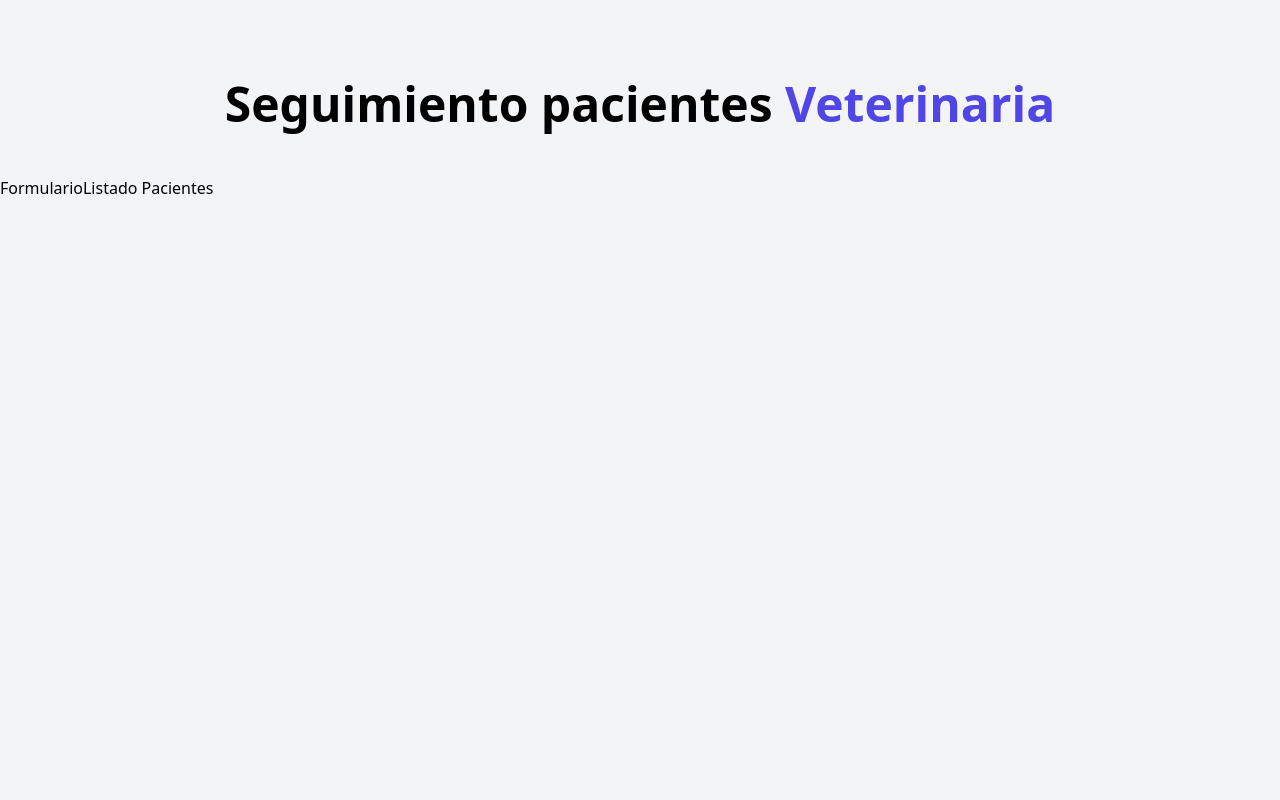
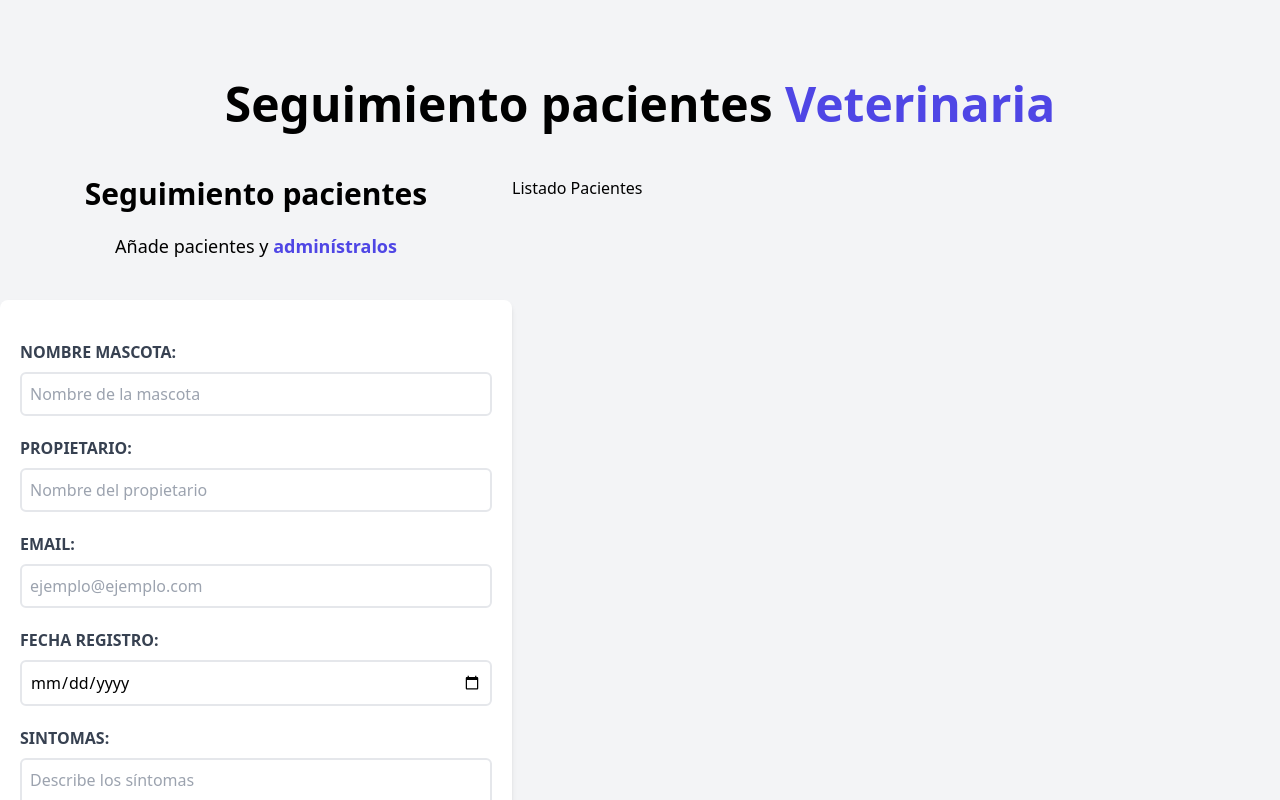
Before and after one commit to mikeolopolous/veterinaria-vite, a React (Vite) app: page / in a window 1280 px wide. Shown: the top 800 px of the page. Built offline with nearby package versions, Linux system fonts and the light colour scheme.

Commit message:
add form

```diff
--- a/src/components/Formulario.jsx
+++ b/src/components/Formulario.jsx
@@ -1,6 +1,97 @@
 const Formulario = () => {
   return (
-    <>Formulario</>
+    <div className="md:w-1/2 lg:w-2/5">
+      <h2 className="font-black text-3xl text-center">
+        Seguimiento pacientes
+      </h2>
+
+      <p className="text-lg mt-5 text-center mb-10">
+        Añade pacientes y {''}
+        <span className="text-indigo-600 font-bold">adminístralos</span>
+      </p>
+
+      <form className="bg-white shadow-md rounded-lg py-10 px-5 mb-10">
+        <div className="mb-5">
+          <label
+            htmlFor="mascota"
+            className="block text-gray-700 uppercase font-bold"
+          >
+            Nombre mascota:
+          </label>
+          <input
+            id="mascota"
+            type="text"
+            placeholder="Nombre de la mascota"
+            className="border-2 w-full p-2 mt-2 placeholder-gray-400 rounded-md"
+          />
+        </div>
+
+        <div className="mb-5">
+          <label
+            htmlFor="propietario"
+            className="block text-gray-700 uppercase font-bold"
+          >
+            Propietario:
+          </label>
+          <input
+            id="propietario"
+            type="text"
+            placeholder="Nombre del propietario"
+            className="border-2 w-full p-2 mt-2 placeholder-gray-400 rounded-md"
+          />
+        </div>
+
+        <div className="mb-5">
+          <label
+            htmlFor="contacto"
+            className="block text-gray-700 uppercase font-bold"
+          >
+            Email:
+          </label>
+          <input
+            id="contacto"
+            type="email"
+            placeholder="ejemplo@ejemplo.com"
+            className="border-2 w-full p-2 mt-2 placeholder-gray-400 rounded-md"
+          />
+        </div>
+
+        <div className="mb-5">
+          <label
+            htmlFor="fechaRegistro"
+            className="block text-gray-700 uppercase font-bold"
+          >
+            Fecha registro:
+          </label>
+          <input
+            id="fechaRegistro"
+            type="date"
+            className="border-2 w-full p-2 mt-2 rounded-md"
+          />
+        </div>
+
+        <div className="mb-5">
+          <label
+            htmlFor="sintomas"
+            className="block text-gray-700 uppercase font-bold"
+          >
+            Sintomas:
+          </label>
+          <textarea
+            id="sintomas"
+            placeholder="Describe los síntomas"
+            className="border-2 w-full p-2 mt-2 placeholder-gray-400 rounded-md"
+          />
+        </div>
+
+        <input
+          type="submit"
+          className="bg-indigo-600 w-full p-3 text-white uppercase font-bold hover:bg-indigo-700 cursor-pointer transition-colors"
+          value="Agregar paciente"
+        />
+      </form>
+
+    </div>
   )
 }
 
```
